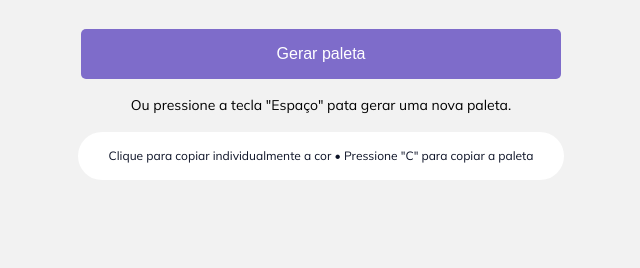
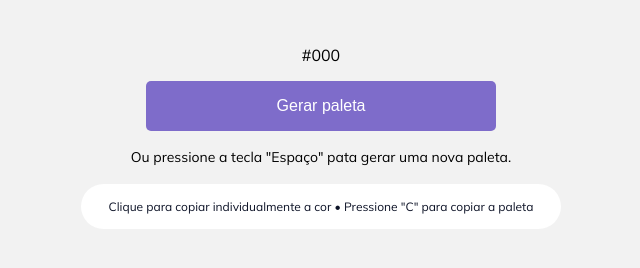
Before and after one commit to samaraneves/palette-color-picker, a plain HTML site: page index.html in a window 1280 px wide. Both pictures are taken after a click on the button "Gerar paleta". Shown: the part 78-346 px from the top of the page, without its empty margins (319-959 px from the left). Drawn offline with Linux system fonts and the light colour scheme.

Commit message:
feat: comeco geracao de cards

```diff
--- /dev/null
+++ b/app/app.js
@@ -0,0 +1,15 @@
+import { elementCard } from './utils/element.js'
+
+const paletteArea = document.querySelector('.generator__section')
+
+const array = ['#000', '#000', '#000', '#000', '#000']
+document
+    .querySelector('#generator__palette__button')
+    .addEventListener('click', () => {
+    let element = ''
+    array.forEach((value) => {
+        element = elementCard(value)
+    })
+    paletteArea.innerHTML = element
+
+})
--- /dev/null
+++ b/app/utils/element.js
@@ -0,0 +1,9 @@
+export const elementCard = color => {
+    const element = `
+        <div class='card'>
+            <div class='card__background' style='background-color: #${color}'><div>
+            <p class='card__hexadecimal'>${color}</p>
+        <div>
+    `
+    return element
+}
--- a/index.html
+++ b/index.html
@@ -7,14 +7,14 @@
     <link rel="preconnect" href="https://fonts.googleapis.com">
     <link rel="preconnect" href="https://fonts.gstatic.com" crossorigin>
     <link href="https://fonts.googleapis.com/css2?family=Mulish:wght@400;700&display=swap" rel="stylesheet">
-    <link rel="stylesheet" href="./app/styles/index.css">
+    <link rel="stylesheet" href="./styles/index.css">
     <title>Seletor de Paleta</title>
 </head>
 <body>
     <h1 class="generator__title">Gerador de paleta</h1>
     <section class="generator__section"></section>
 
-    <button class="generator__button">Gerar paleta</button>
+    <button id="generator__palette__button" class="generator__button">Gerar paleta</button>
 
     <p class="generator__instruction">Ou pressione a tecla "Espaço" pata gerar uma nova paleta.</p>
     <section class="generator__copy">
@@ -23,4 +23,5 @@
         </p>
     </section>
 </body>
+<script type="module" src="./app/app.js"></script>
 </html>
--- a/app/styles/index.css
+++ b/styles/index.css
@@ -32,7 +32,7 @@ body {
 
 .generator__copy {
     background-color: #ffffff;
-    padding: .2rem;
+    padding: 0.1rem 0;
     border-radius: 25px;
 }
 
@@ -45,10 +45,22 @@ body {
     font-weight: 300;
 }
 
+.generator__section {
+    width: 100%;
+    display: flex;
+    justify-content: center;
+    align-items: center;
+}
 @media screen and (min-width: 720px) {
     .generator__copy,
     .generator__button {
-        max-width: 480px;
         margin: 0 auto;
     }
+    .generator__copy {
+        max-width: 480px;
+    }
+
+    .generator__button {
+        max-width: 350px;
+    }
 }
```
Also changed, not shown: app/index.js (deleted).
